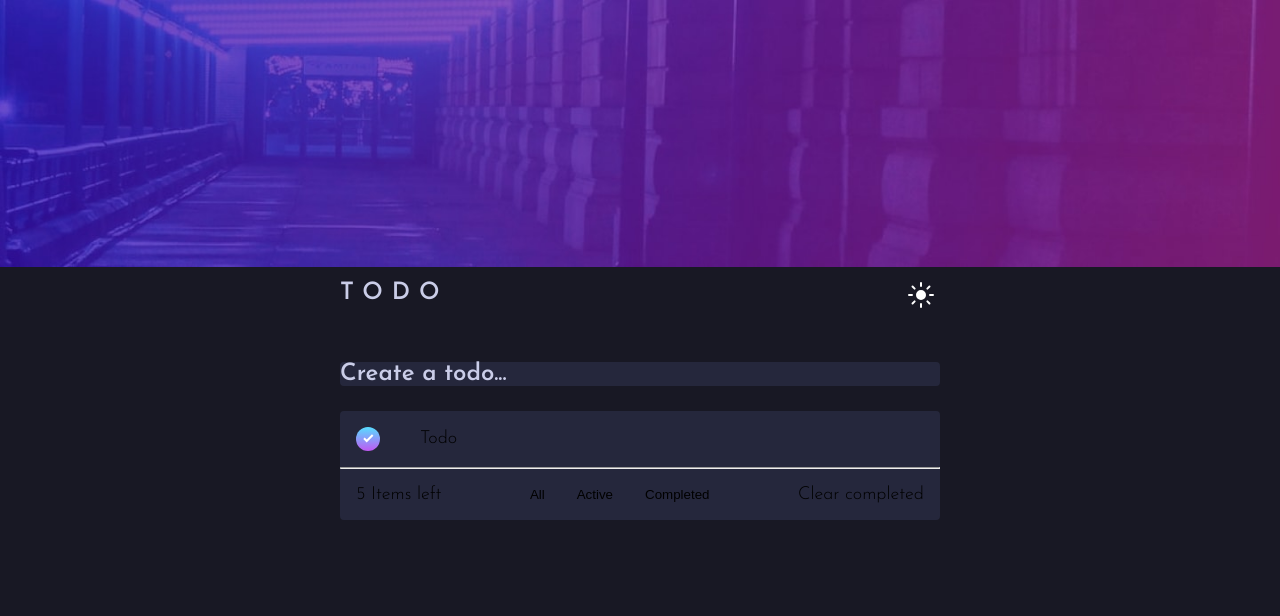
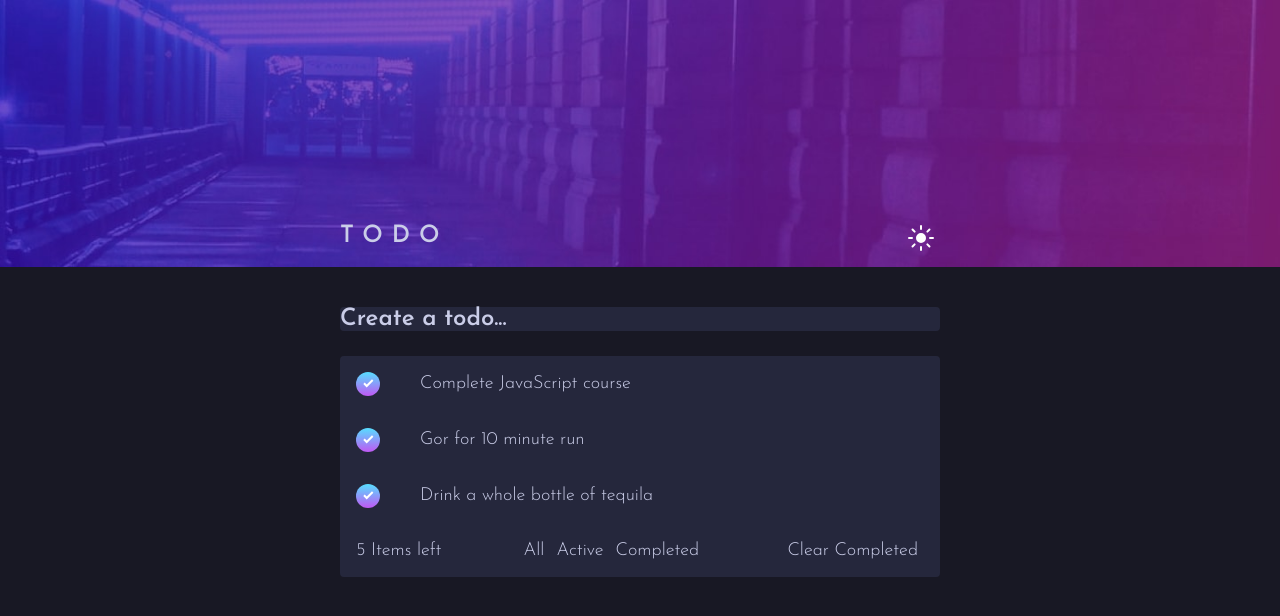
Before and after one commit to Cloud-Intelligence/todo-app, a Vue app: page / in a window 1280 px wide. Shown: the top 616 px of the page. Built offline with nearby package versions, Linux system fonts and the light colour scheme.

Commit message:
can empty completed

```diff
--- a/src/assets/styles/styles.css
+++ b/src/assets/styles/styles.css
@@ -30,11 +30,19 @@ body {
     font-family: var(--font);
     font-size: var(--body-height);
     font-weight: var(--font-regular);
+    color: var(--dt-light-grayish-blue);
 }
 
 h1, h2, h3, h4 {
     font-weight: var(--font-bold);
     font-size: var(--header-height);
+    color: var(--dt-light-grayish-blue);
+}
+
+button {
+    font-family: var(--font);
+    font-size: var(--body-height);
+    font-weight: var(--font-regular);
     color: var(--dt-light-grayish-blue);
 }
 
@@ -110,11 +118,6 @@ button {
     align-items: center;
 }
 
-.todos .footer .display-select {
-    display: flex;
-    justify-content: space-between;
-}
-
 .todos .footer .display-select button {
     padding: 0 1rem;
 }
@@ -124,5 +127,4 @@ button {
     border-radius: 0.25rem;
     margin-bottom: 25px;
     color: var(--dt-very-dark-grayish-blue);
-
 }
--- a/src/components/Main.vue
+++ b/src/components/Main.vue
@@ -12,19 +12,18 @@
           <h1>Create a todo...</h1>
         </div>
         <div class="todos">
-          <div class="todo container">
+          <div v-for="todoItem in todoItems" class="todo container">
             <button class="checkbox"><img src="../assets/images/icon-check.svg"></button>
-            <p class="text">Todo</p>
+            <p class="text">{{ todoItem }}</p>
           </div>
-          <hr>
           <div class="footer container">
             <p>5 Items left</p>
-            <div class="display-select">
+            <div class="footer-toes">
               <button>All</button>
               <button>Active</button>
               <button>Completed</button>
             </div>
-            <p>Clear completed</p>
+            <button @click="clearCompleted">Clear Completed</button>
           </div>
         </div>
       </section>
@@ -34,7 +33,18 @@
 
 <script>
 export default {
-  name: "Main"
+  name: "Main",
+  data() {
+    return {
+      todoItems: ['Complete JavaScript course', 'Gor for 10 minute run', 'Drink a whole bottle of tequila'],
+      completedItems: ['billy the bee']
+    }
+  },
+  methods: {
+    clearCompleted() {
+      this.completedItems = [];
+    }
+  }
 }
 </script>
 
```
